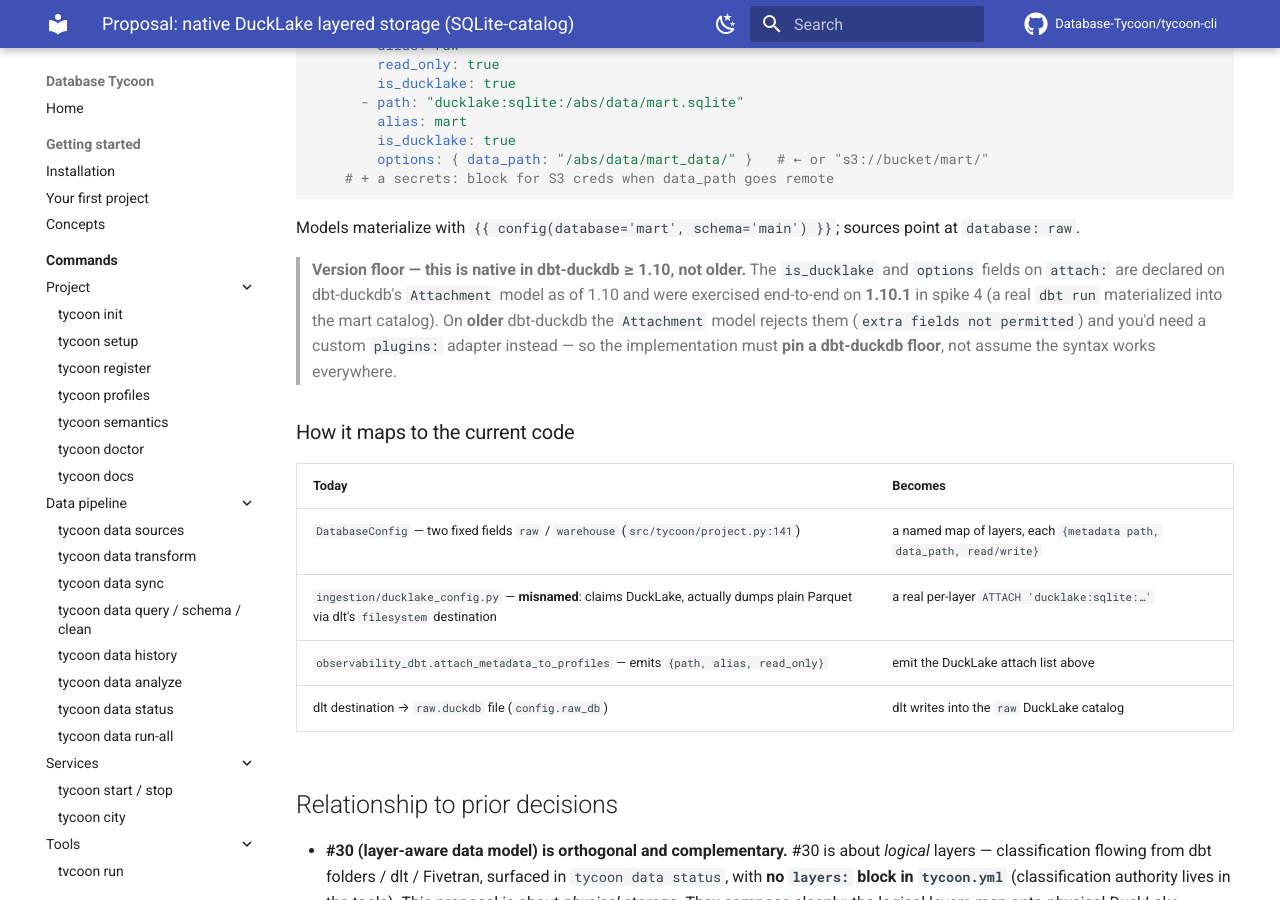
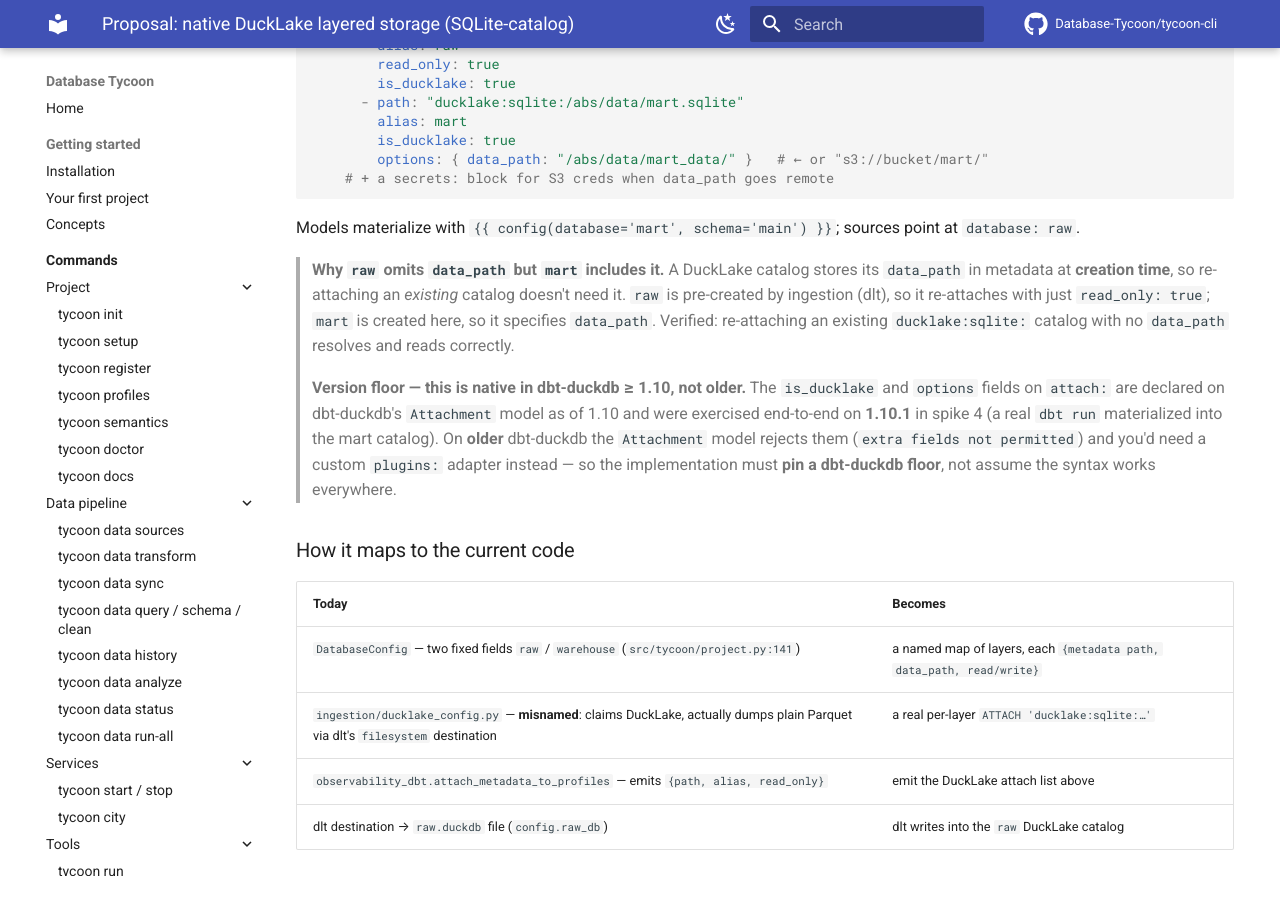
Before and after one commit to Database-Tycoon/tycoon-cli, an MkDocs documentation site: the page built from docs/proposals/ducklake-layered-storage.md, in a window 1280 px wide and 900 px high, scrolled down 2279 px. Built offline with MkDocs 1.6.1 and Material for MkDocs 9.7.7, drawn with Linux system fonts in a browser that asks for light colours; comment, search, counter and statistics services are not loaded.

Commit message:
docs: clarify raw vs mart data_path asymmetry (PR #74 re-review)
A DuckLake catalog stores data_path in metadata at creation, so re-attaching
an existing catalog (raw, created by ingestion) needs no data_path — only the
catalog created here (mart) specifies it. Verified by re-attaching a
ducklake:sqlite: catalog read-only with no data_path.

Co-Authored-By: Claude Opus 4.8 (1M context) <noreply@anthropic.com>

```diff
--- a/docs/proposals/ducklake-layered-storage.md
+++ b/docs/proposals/ducklake-layered-storage.md
@@ -76,6 +76,8 @@ outputs:
 
 Models materialize with `{{ config(database='mart', schema='main') }}`; sources point at `database: raw`.
 
+> **Why `raw` omits `data_path` but `mart` includes it.** A DuckLake catalog stores its `data_path` in metadata at **creation time**, so re-attaching an *existing* catalog doesn't need it. `raw` is pre-created by ingestion (dlt), so it re-attaches with just `read_only: true`; `mart` is created here, so it specifies `data_path`. Verified: re-attaching an existing `ducklake:sqlite:` catalog with no `data_path` resolves and reads correctly.
+
 > **Version floor — this is native in dbt-duckdb ≥ 1.10, not older.** The `is_ducklake` and `options` fields on `attach:` are declared on dbt-duckdb's `Attachment` model as of 1.10 and were exercised end-to-end on **1.10.1** in spike 4 (a real `dbt run` materialized into the mart catalog). On **older** dbt-duckdb the `Attachment` model rejects them (`extra fields not permitted`) and you'd need a custom `plugins:` adapter instead — so the implementation must **pin a dbt-duckdb floor**, not assume the syntax works everywhere.
 
 ### How it maps to the current code
```
